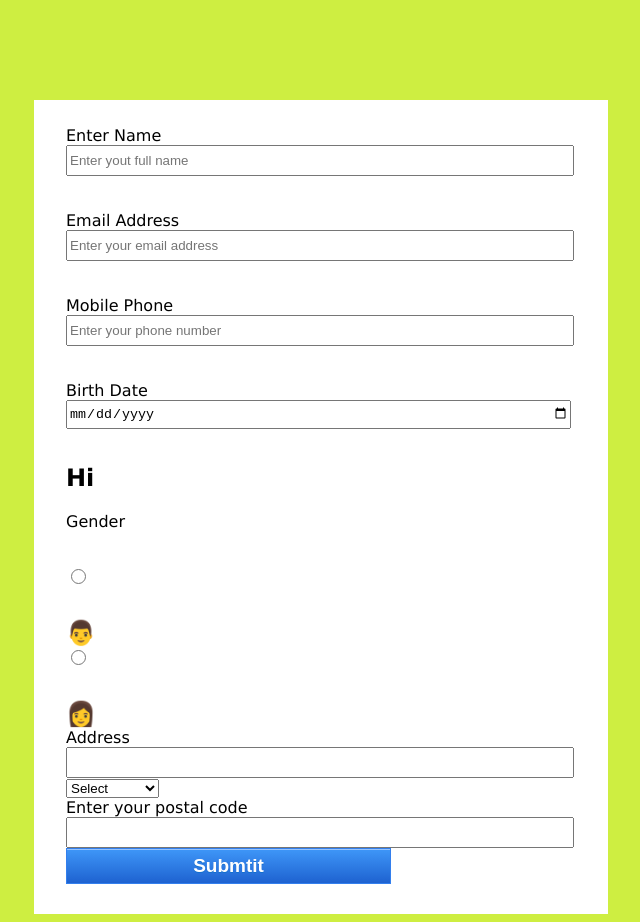
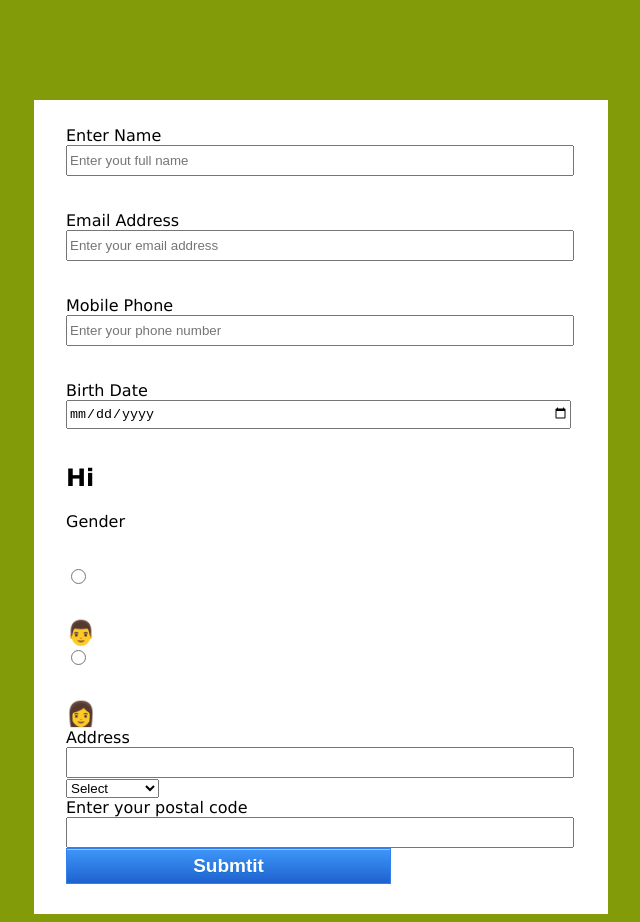
Before and after one commit to vitalik203/Registration-Form, a plain HTML site: page index.html in a window 1280 px wide. Shown: the whole page, without its empty margins (319-959 px from the left). Drawn offline with Linux system fonts and the light colour scheme.

Commit message:
edited bc

```diff
--- a/styles.css
+++ b/styles.css
@@ -4,7 +4,7 @@ html {
 }
 
 body {
-  background-color: rgb(206, 238, 65);
+  background-color: rgb(129, 156, 8);
 }
 
 .container {
```
